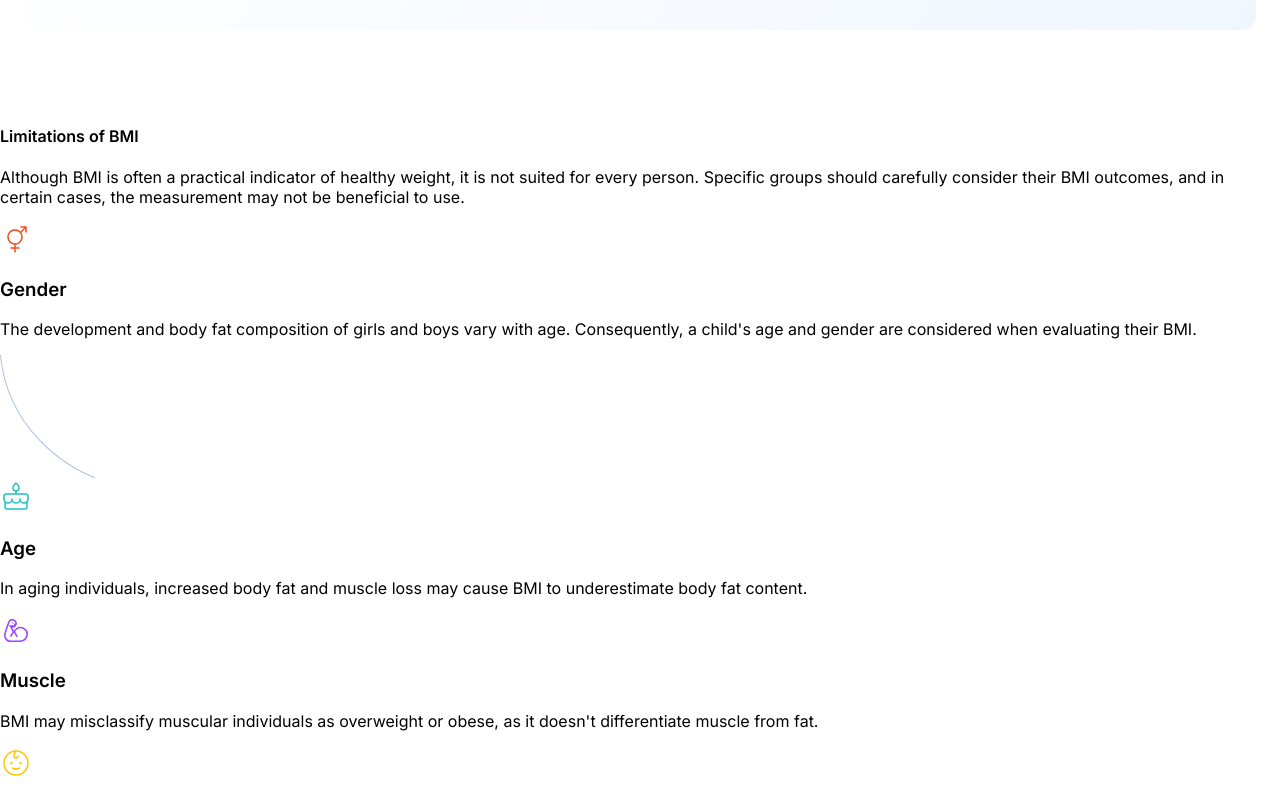
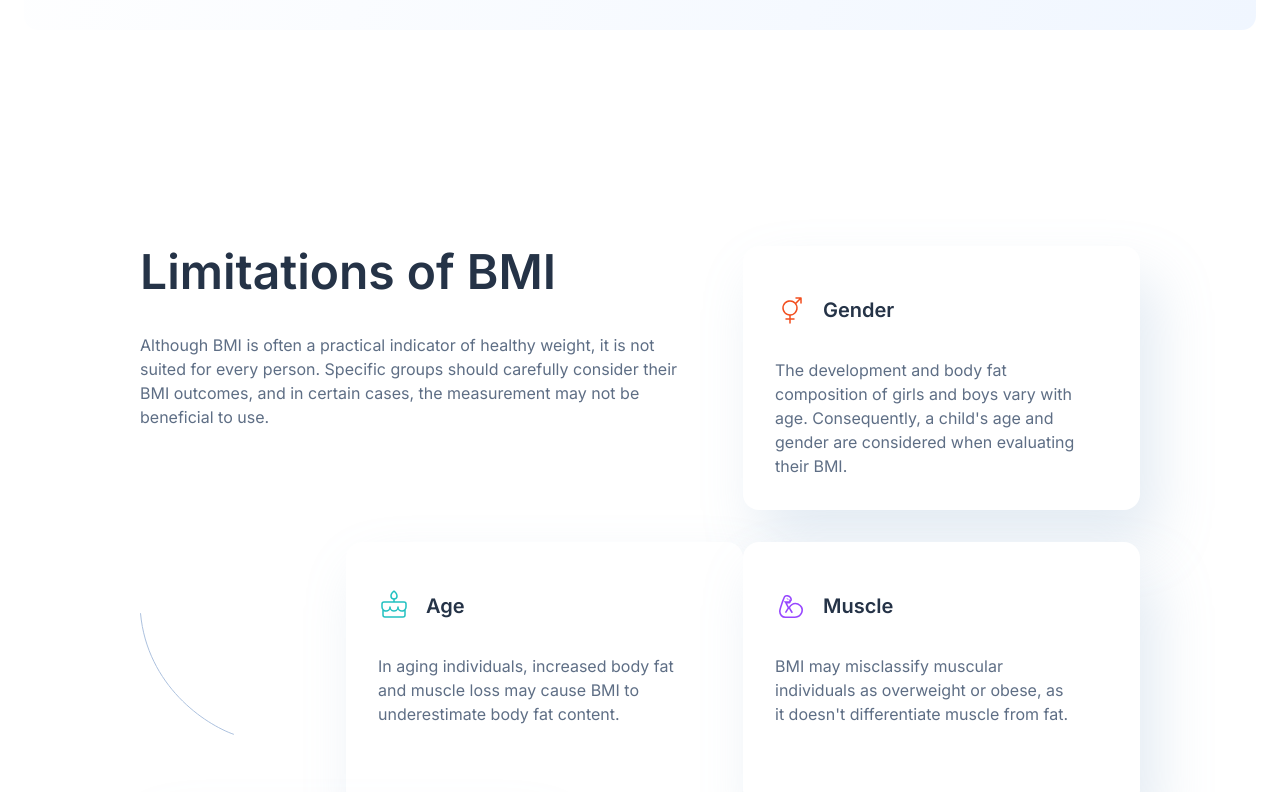
Before and after one commit to Bardia30/BMI-Calculator-react-webpage, a React (Create React App) app: page / in a window 1280 px wide. Shown: the part 1820-2612 px from the top of the page. Built offline with nearby package versions, Linux system fonts and the light colour scheme.

Commit message:
added some more styling

```diff
--- a/src/components/Limitations/LimitCard.jsx
+++ b/src/components/Limitations/LimitCard.jsx
@@ -1,4 +1,5 @@
-import React from 'react'
+import React from 'react';
+import './Limitations.scss';
 
 function LimitCard({ icon, alt, title, description }) {
   return (
--- a/src/components/Limitations/Limitations.jsx
+++ b/src/components/Limitations/Limitations.jsx
@@ -9,11 +9,12 @@ import iconMuscle from '../../assets/images/icon-muscle.svg';
 import iconPreg from '../../assets/images/icon-pregnancy.svg';
 import iconRace from '../../assets/images/icon-race.svg';
 import arc from '../../assets/images/pattern-curved-line-right.svg'
+// import './Limitations.scss';
 
 function Limitations() {
   return (
     <section className='limitations'>
-    <section className='limitation__upper'>
+      <section className='limitations__upper'>
         <LimitationsLeft />
         <LimitCard
           icon={iconGender}
@@ -23,7 +24,7 @@ function Limitations() {
         />
       </section>
       <section className='limitations__mid-section'>
-      <img src={arc} alt="curved-line" />
+        <img className='limitations__curve' src={arc} alt="curved-line" />
         <LimitationsDouble sectionClass="limitations__middle-section" iconFirst={iconAge} iconSecond={iconMuscle} cardObjFirst={limitData[1]} cardObjSecond={limitData[2]}/>
       </section>
       <LimitationsDouble sectionClass="limitations__bottom-section" iconFirst={iconPreg} iconSecond={iconRace} cardObjFirst={limitData[3]} cardObjSecond={limitData[4]}/>
--- /dev/null
+++ b/src/components/Limitations/Limitations.scss
@@ -0,0 +1,73 @@
+@use '../../styles/partials/mixins' as*;
+@use '../../styles/partials/variables' as*;
+
+
+
+.limitations {
+    display: flex;
+    flex-direction: column;
+    padding: 7.5rem 8.75rem;
+    &__upper{
+        display: flex;
+        justify-content: space-between;
+        margin-bottom:2rem;
+    }
+    &__title{
+        color: $primary-text;
+        font-size: 3rem;
+        font-weight: 600;
+        line-height: 52px;
+        margin-bottom:2.1875rem;
+        margin-top:0;
+    }
+    &__description{
+        color: $secondary-text;
+        font-size: 1rem;
+        font-weight: 400;
+        line-height: 24px;
+        width: 35.25rem;
+    }
+    &__mid-section{
+        display: flex;
+        justify-content: space-between;
+    }
+    &__curve{
+        width: 5.875rem;
+    }
+    &__middle-section{
+        display: flex;
+
+    }
+}
+
+
+
+
+.limit-card{
+    width: 20.8125rem;
+    height: 12.5rem;
+    padding: 2rem;
+    background:$primary-background;
+    border-radius:16px;
+    box-shadow: 16px 32px 56px rgba(143, 174, 207, 0.25);
+    &__upper-section{
+        display: flex;
+    }
+    &__icon{
+        margin-right: 1rem;
+    }
+    &__title{
+        color: $primary-text;
+        font-size: 1.25rem;
+        font-weight: 600;
+        line-height: 24px;
+
+    }
+    &__description{
+        color: $secondary-text;
+        font-size: 1rem;
+        font-weight: 400;
+        line-height: 24px;
+        width: 18.8125rem;
+    }
+}
```
Lines whose indentation alone changed are shown as unchanged.
